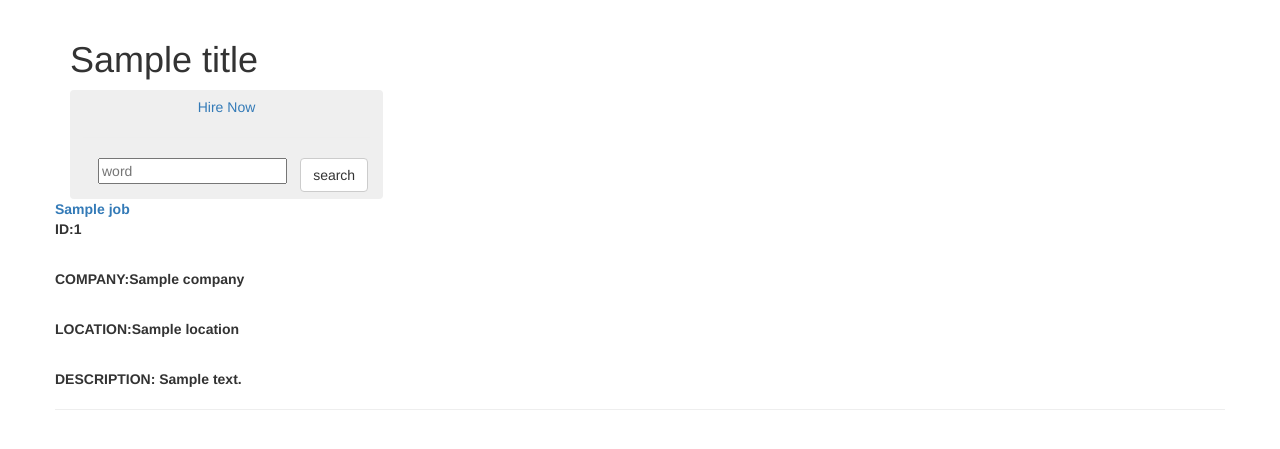
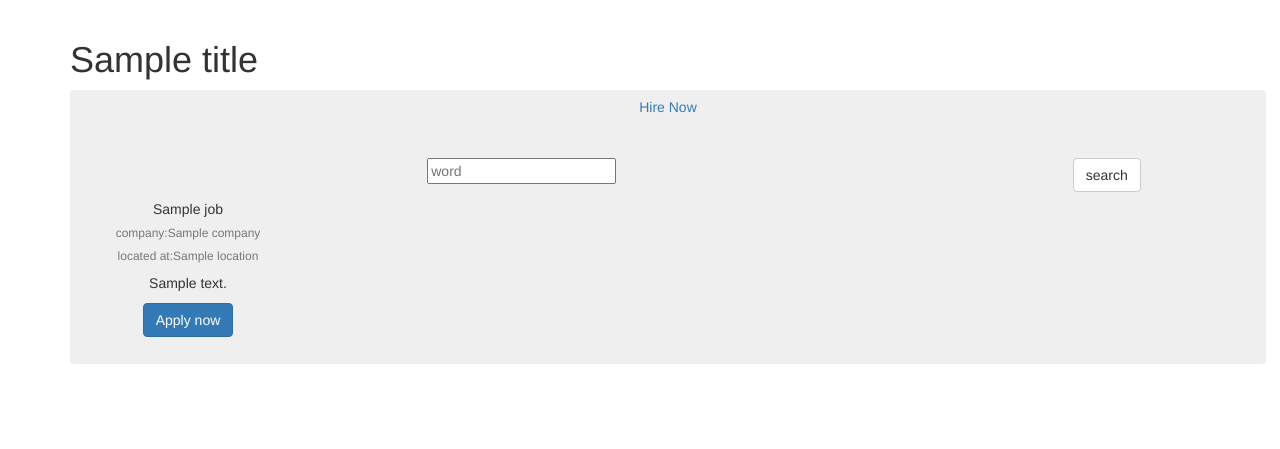
Before and after one commit to Mohamud-Dev/Job-hunter, a Flask app: template app/templates/index.html in a window 1280 px wide. Shown: the part 52-501 px from the top of the page. Run offline with Flask 2, Linux system fonts and the light colour scheme; the template is opened without the code that fills it: most values are stand-ins (such as "Sample title", 1, 10 or a date in 2020); some libraries are stand-ins or nearby versions.

Commit message:
add styling

```diff
--- a/app/__init__.py
+++ b/app/__init__.py
@@ -3,7 +3,7 @@ from config import config_options
 from flask_bootstrap import Bootstrap
 
 
-bs=Bootstrap()
+bootstrap=Bootstrap()
 
 def create_app(config_name):
 
@@ -12,7 +12,7 @@ def create_app(config_name):
 
     app.config.from_object(config_options[config_name])
 
-    bs.init_app(app)
+    bootstrap.init_app(app)
 
     from .main import main as main_blueprint
     app.register_blueprint(main_blueprint)
--- a/app/requests.py
+++ b/app/requests.py
@@ -44,7 +44,7 @@ def process_jobs(jobs_list):
 		description = job_item.get('description')
 
 
-		jobs_result = Jobs(id,title,company,url,location,description,description)
+		jobs_result = Jobs(id,title,company,url,location,location,description)
 		jobs_object.append(jobs_result)
 
 	return jobs_object
--- a/app/templates/index.html
+++ b/app/templates/index.html
@@ -12,13 +12,13 @@
     <hr>
     <form >
         <div class="col-xs-9 col-sm-9 col-md-9 col-lg-9">
-        <input type="text" name="word" placeholder="word">
+        <input type="text" name="keyword" placeholder="word">
 
         </div>
         <input id="search" type="submit"  value="search" class="btn btn-default">
     </form>
+    {{ macro.displayResults(jobs)}}
 </div>
 
-<b> {{ macro.displayResults(jobs)}}</b>
 
 {% endblock%}
--- a/app/templates/jobs.html
+++ b/app/templates/jobs.html
@@ -4,7 +4,7 @@
 
 {% block content%}
 <div class="container">
-    <h3>{{title}}, Found {{ jobs| count }} matches </h3><hr>
+    <h3>{{title}}, Found {{ jobs| count }} jobs </h3><hr>
     {{ macro.displayResults(jobs)}}
 
 </div>
--- a/app/templates/macros.html
+++ b/app/templates/macros.html
@@ -1,16 +1,24 @@
+{% extends 'base.html'%}
 {% macro displayResults(jobs_list) %}
 <div class="container">
 
     {% for job in jobs_list %}
-    <div class="row">
-        <a href="{{job.url}}">{{job.title}}<br></a>
-        <p><b>ID:</b>{{job.id}}</p><br>
+    <div class="card-group">
 
-        <p><b>COMPANY:</b>{{job.company}}</p><br>
-        <p><b>LOCATION:</b>{{job.location}}</p><br>
-        <p><b> DESCRIPTION:</b> {{job.description}}  </p>
-        <hr>
+<div class="card" style="width: 18rem;">
+    <div class="card-body">
+      <h5 class="card-header">{{job.title}}</h5>
+
+      <h6 class="card-subtitle mb-2 text-muted">company:{{job.company}}</h6>
+      <h6 class="card-subtitle mb-2 text-muted">located at:{{job.location|truncate(100)}}</h6>
+      <p class="card-text">{{job.description|truncate(250)}}</p>
+      <a href="{{job.url}}" class="btn btn-primary">Apply now</a>
+
     </div>
+  </div> <br>
+</div>
+
     {% endfor %}
+
 </div>
 {% endmacro %}
```
